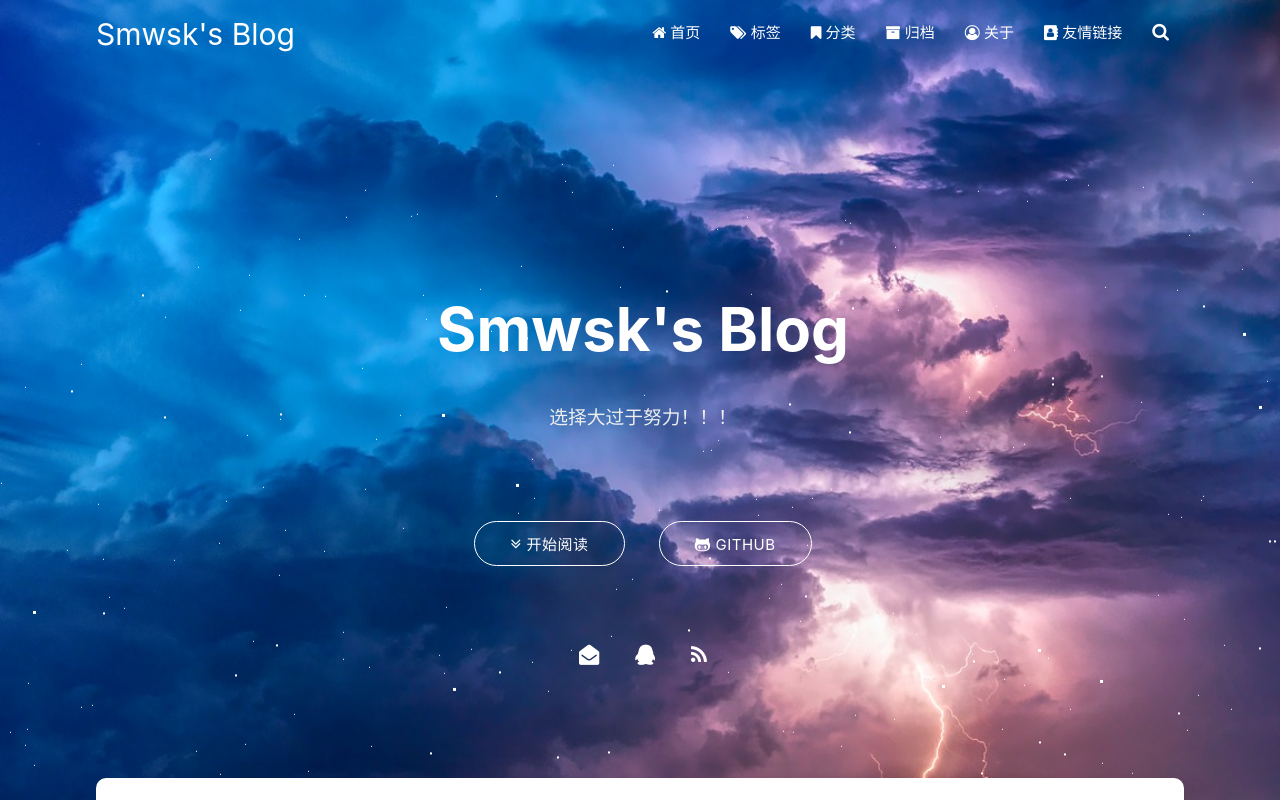
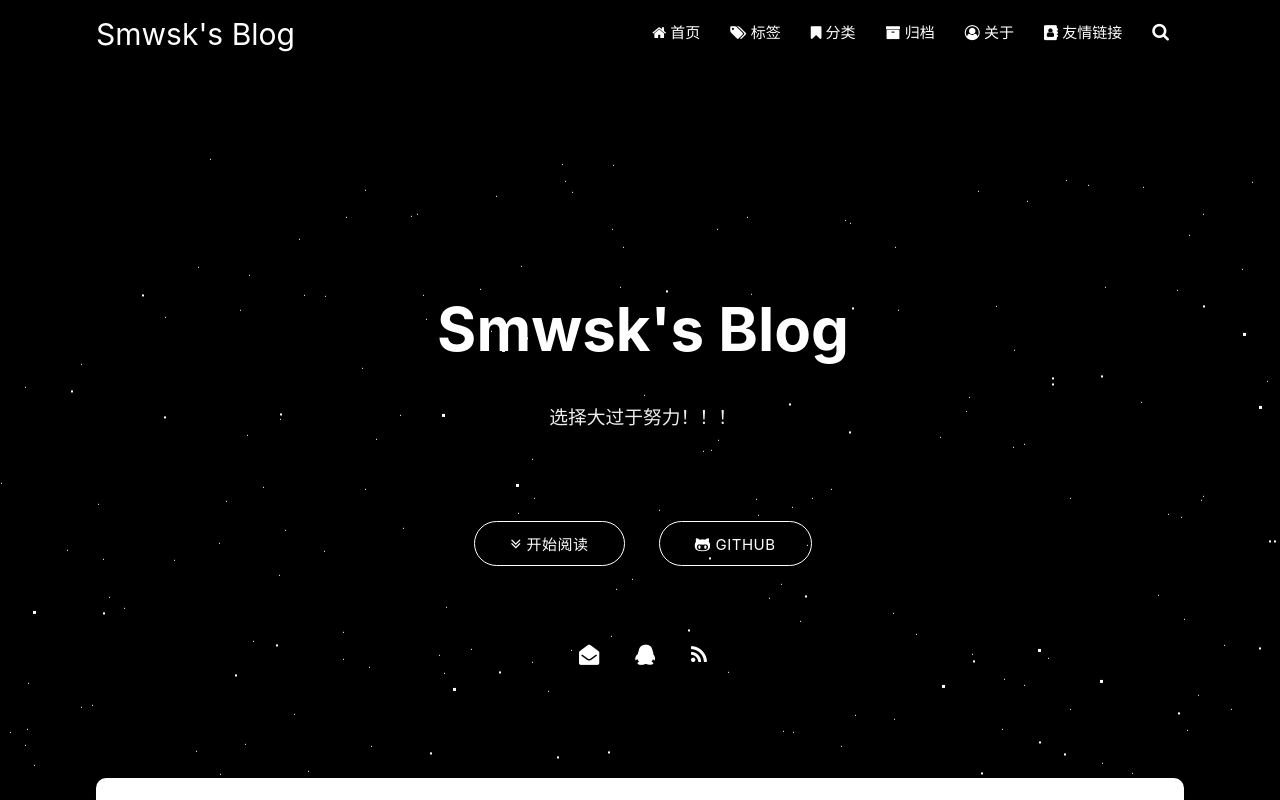
Before and after one commit to smwsk/smwsk.github.io, a plain HTML site: page index.html in a window 1280 px wide. Shown: the top 800 px of the page. Drawn offline with Linux system fonts and the light colour scheme; some packages are replaced by stand-ins of ours; a script that the page names is missing.

Commit message:
Site updated: 2019-07-30 13:52:54

```diff
--- a/index.html
+++ b/index.html
@@ -299,7 +299,7 @@
 <div class="carousel carousel-slider center index-cover" data-indicators="true" style="margin-top: -64px;">
 
 
-    <div class="carousel-item red white-text bg-cover about-cover">
+    <div class="carousel-item black white-text bg-cover about-cover">
 		<div id="stars"></div>
         <div id="stars2"></div>
         <div id="stars3"></div>
@@ -323,7 +323,7 @@
 </div>
 <script>
 // 每天切换 banner 图.  Switch banner image every day.
-$('.bg-cover').css('background-image', 'url(/medias/banner/' + new Date().getDay() + '.jpg)');
+// $('.bg-cover').css('background-image', 'url(/medias/banner/' + new Date().getDay() + '.jpg)');
 </script>
 
             <div class="cover-btns">
```
Also changed, not shown: about/index.html (+2 -2 lines), archives/2019/07/index.html (+2 -2 lines), archives/2019/index.html (+2 -2 lines), archives/index.html (+2 -2 lines), categories/CTF/index.html (+2 -2 lines), categories/JAVA/index.html (+2 -2 lines), categories/index.html (+2 -2 lines), categories/其他/index.html (+2 -2 lines), friends/index.html (+2 -2 lines), tags/CTF/index.html (+2 -2 lines), tags/MarkDown/index.html (+2 -2 lines), tags/XSS漏洞/index.html (+2 -2 lines), tags/index.html (+2 -2 lines), tags/sql注入/index.html (+2 -2 lines), 2 more files.
